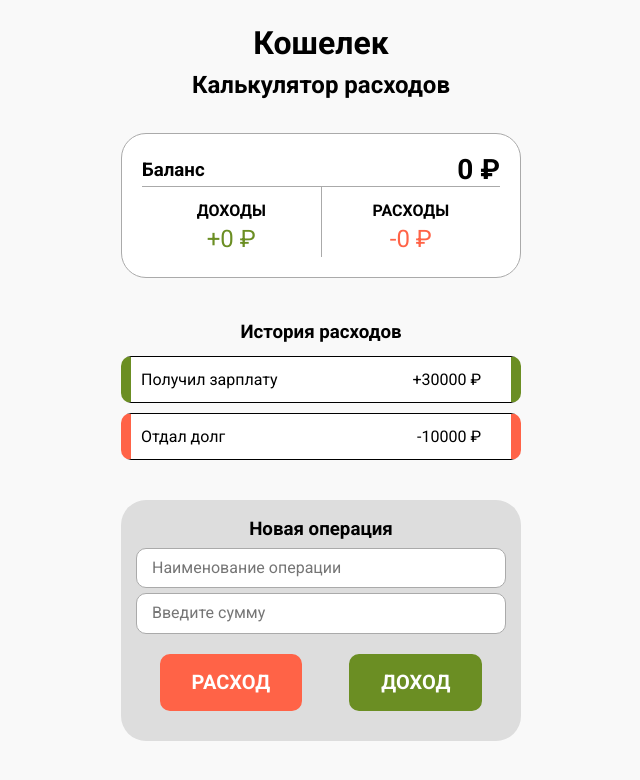
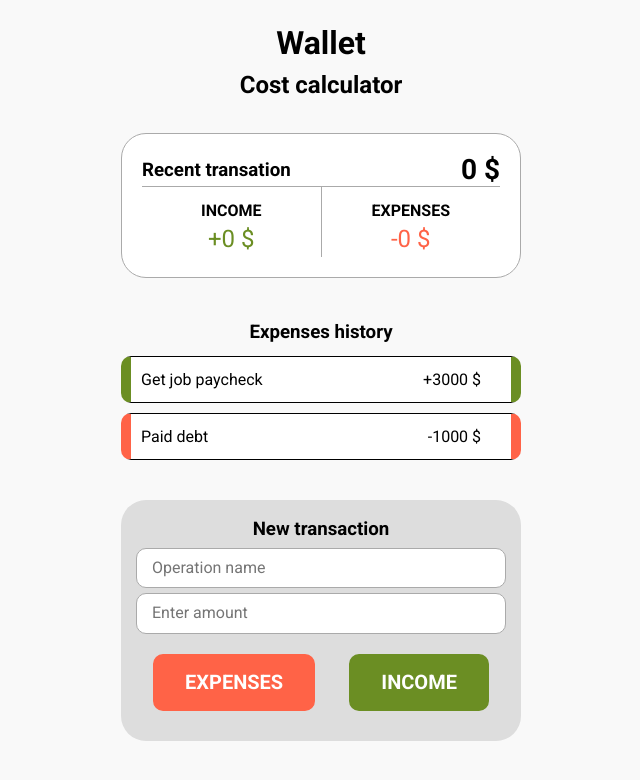
Before and after one commit to denyschornyi/Money-calculator, a React (Create React App) app: page / in a window 1280 px wide. Shown: the top 780 px of the page, without its empty margins (319-959 px from the left). Built offline with nearby package versions, Linux system fonts and the light colour scheme.

Commit message:
Translate components

```diff
--- a/src/App.js
+++ b/src/App.js
@@ -4,8 +4,8 @@ function App() {
   return (
     <React.Fragment>
       <header>
-        <h1>Кошелек</h1>
-        <h2>Калькулятор расходов</h2>
+        <h1>Wallet</h1>
+        <h2>Cost calculator</h2>
       </header>
 
       <main>
@@ -13,54 +13,54 @@ function App() {
 
           <section className="total">
               <header className="total__header">
-                  <h3>Баланс</h3>
-                  <p className="total__balance">0 ₽</p>
+                  <h3>Recent transation</h3>
+                  <p className="total__balance">0 $</p>
               </header>
               <div className="total__main">
                   <div className="total__main-item total__income">
-                      <h4>Доходы</h4>
+                      <h4>Income</h4>
                       <p className="total__money total__money-income">
-                          +0 ₽
+                          +0 $
                       </p>
                   </div>
                   <div className="total__main-item total__expenses">
-                      <h4>Расходы</h4>
+                      <h4>Expenses</h4>
                       <p className="total__money total__money-expenses">
-                          -0 ₽
+                          -0 $
                       </p>
                   </div>
               </div>
           </section>
 
           <section className="history">
-            <h3>История расходов</h3>
+            <h3>Expenses history</h3>
             <ul className="history__list">
-                <li className="history__item history__item-plus">Получил зарплату
-                    <span className="history__money">+30000 ₽</span>
+                <li className="history__item history__item-plus">Get job paycheck
+                    <span className="history__money">+3000 $</span>
                     <button className="history__delete">x</button>
                 </li>
 
-                <li className="history__item  history__item-minus">Отдал долг
-                    <span className="history__money">-10000 ₽</span>
+                <li className="history__item  history__item-minus">Paid debt
+                    <span className="history__money">-1000 $</span>
                     <button className="history__delete">x</button>
                 </li>
             </ul>
         </section>
 
         <section className="operation">
-            <h3>Новая операция</h3>
+            <h3>New transaction</h3>
 
             <form id="form">
                 <label>
-                    <input type="text" className="operation__fields operation__name" placeholder="Наименование операции" />
+                    <input type="text" className="operation__fields operation__name" placeholder="Operation name" />
                 </label>
                 <label>
-                    <input type="number" className="operation__fields operation__amount" placeholder="Введите сумму"/>
+                    <input type="number" className="operation__fields operation__amount" placeholder="Enter amount"/>
                 </label>
 
                 <div className="operation__btns">
-                    <button type="submit" className="operation__btn operation__btn-subtract">РАСХОД</button>
-                    <button type="submit" className="operation__btn operation__btn-add">ДОХОД</button>
+                    <button type="submit" className="operation__btn operation__btn-subtract">EXPENSES</button>
+                    <button type="submit" className="operation__btn operation__btn-add">INCOME</button>
                 </div>
 
             </form>
```
Also changed, not shown: src/index.html (deleted, +0 -57 lines).
